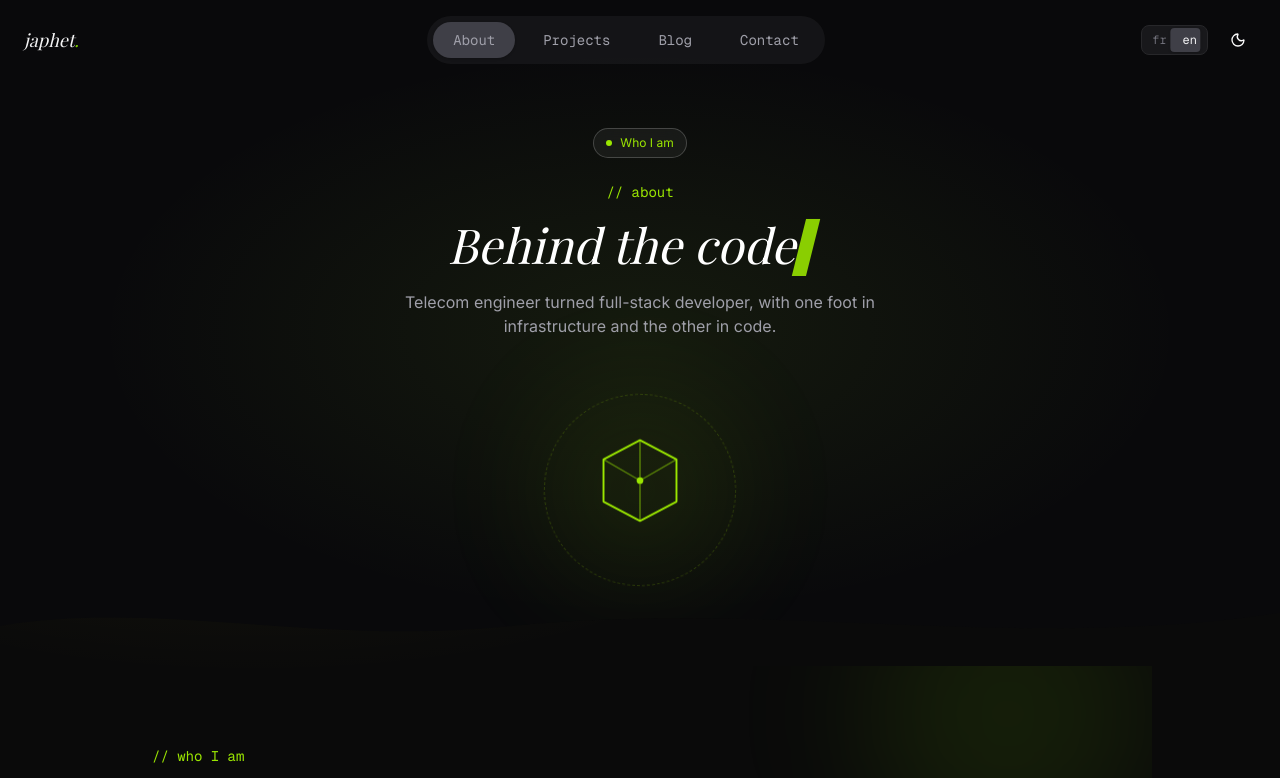
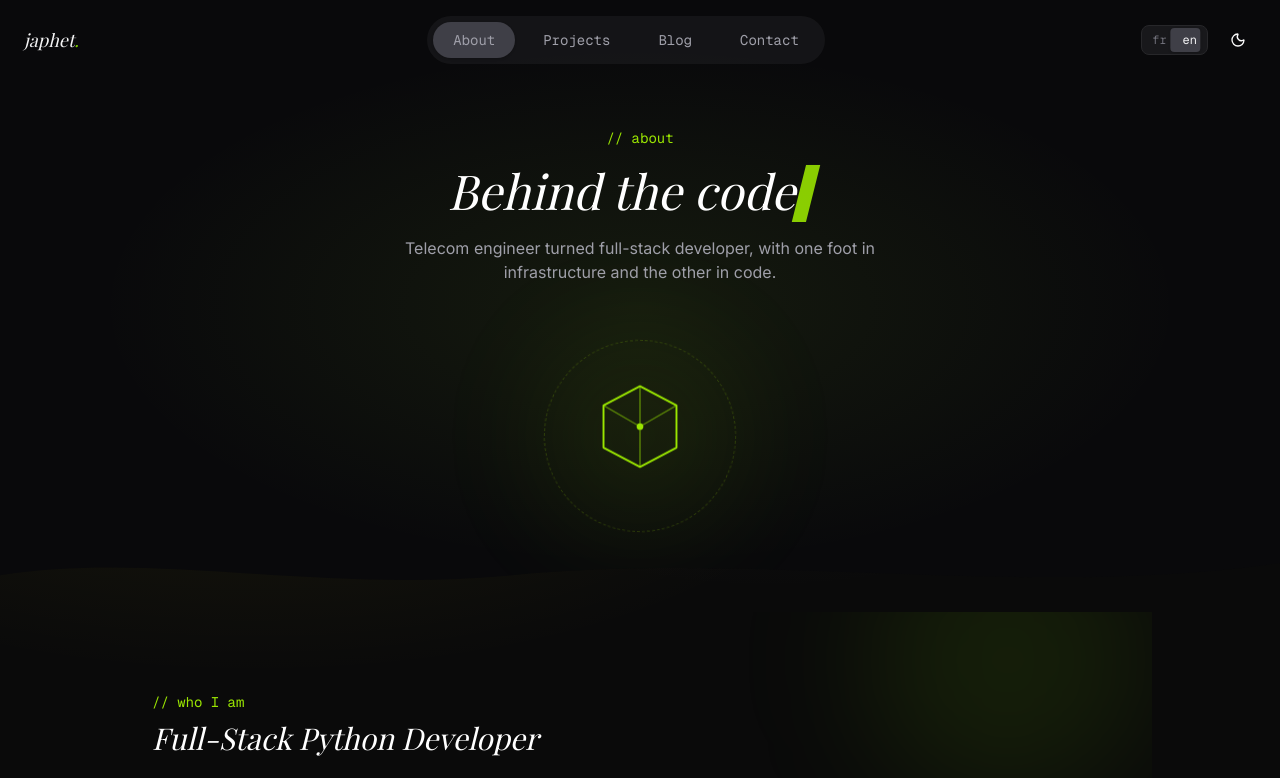
Before and after one commit to Gitjaphet/MYPORTFOLIO, a Next.js app: page /en/about in a window 1280 px wide. Shown: the top 778 px of the page. Built offline with nearby package versions, Linux system fonts and the light colour scheme; a web font is replaced by a local one.

Commit message:
delete badge menu about

```diff
--- a/src/app/[locale]/about/page.tsx
+++ b/src/app/[locale]/about/page.tsx
@@ -25,7 +25,6 @@ export default async function AboutPage({ params }: Props) {
   return (
     <>
       <PageHero
-        badge={t("hero.badge")}
         eyebrow={t("hero.eyebrow")}
         title={t("hero.title")}
         subtitle={t("hero.subtitle")}
--- a/src/components/ui/page-hero.tsx
+++ b/src/components/ui/page-hero.tsx
@@ -33,7 +33,7 @@ export function PageHero({
   stats,
   icon,
 }: {
-  badge: string;
+  badge?: string;
   eyebrow: string;
   title: string;
   subtitle: string;
@@ -80,10 +80,12 @@ export function PageHero({
       <div className="absolute inset-0 -z-10 bg-[radial-gradient(ellipse_at_center,_rgba(163,230,53,0.08)_0%,_transparent_60%)]" />
 
       <div className="relative mx-auto flex min-h-[70vh] max-w-5xl flex-col items-center px-6 pt-32 pb-20 text-center">
-        <div className="mb-6 inline-flex w-fit items-center gap-2 rounded-full border border-white/20 bg-white/5 px-3 py-1.5 text-xs text-lime-400 backdrop-blur-sm">
-          <span className="h-1.5 w-1.5 rounded-full bg-lime-400" />
-          {badge}
-        </div>
+        {badge && (
+            <div className="mb-6 inline-flex w-fit items-center gap-2 rounded-full border border-white/20 bg-white/5 px-3 py-1.5 text-xs text-lime-400 backdrop-blur-sm">
+                <span className="h-1.5 w-1.5 rounded-full bg-lime-400" />
+                {badge}
+            </div>
+        )}
 
         <p className="mb-3 font-mono text-sm text-lime-400">{eyebrow}</p>
 
```
